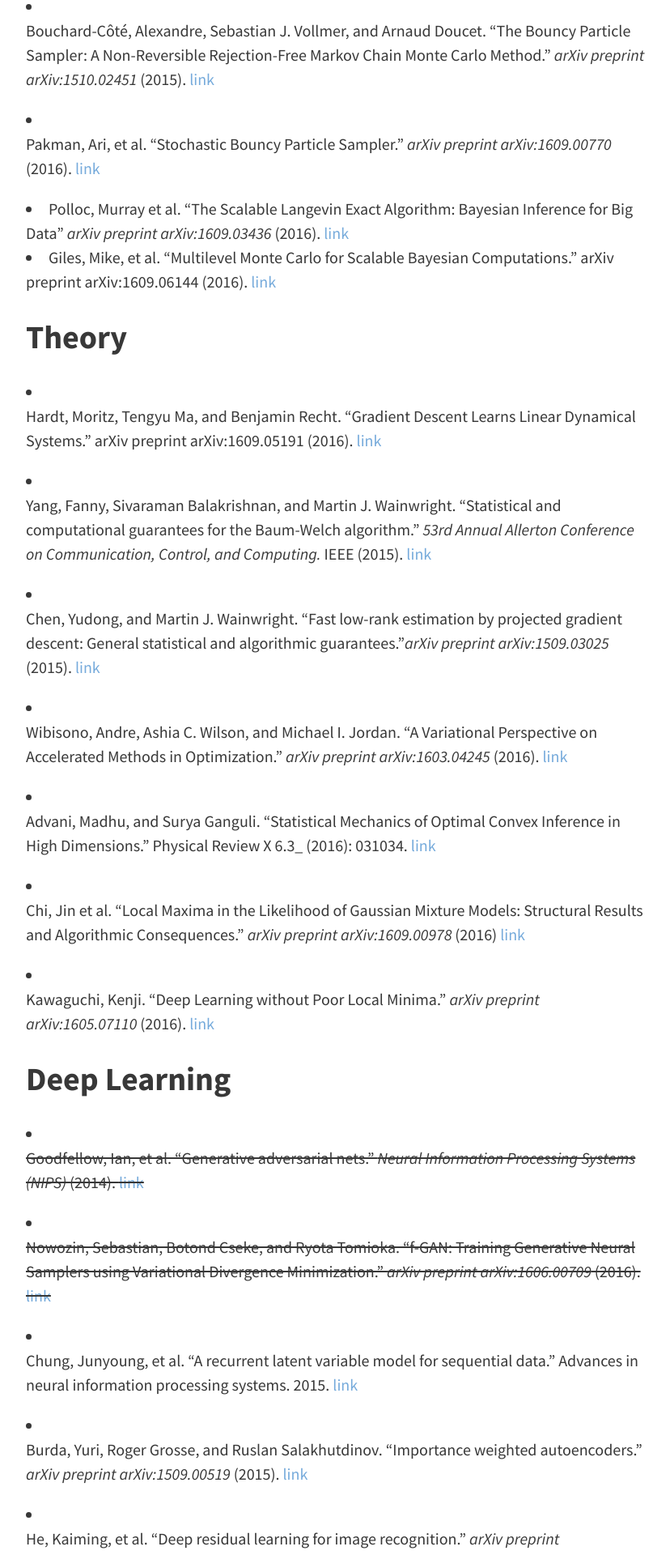
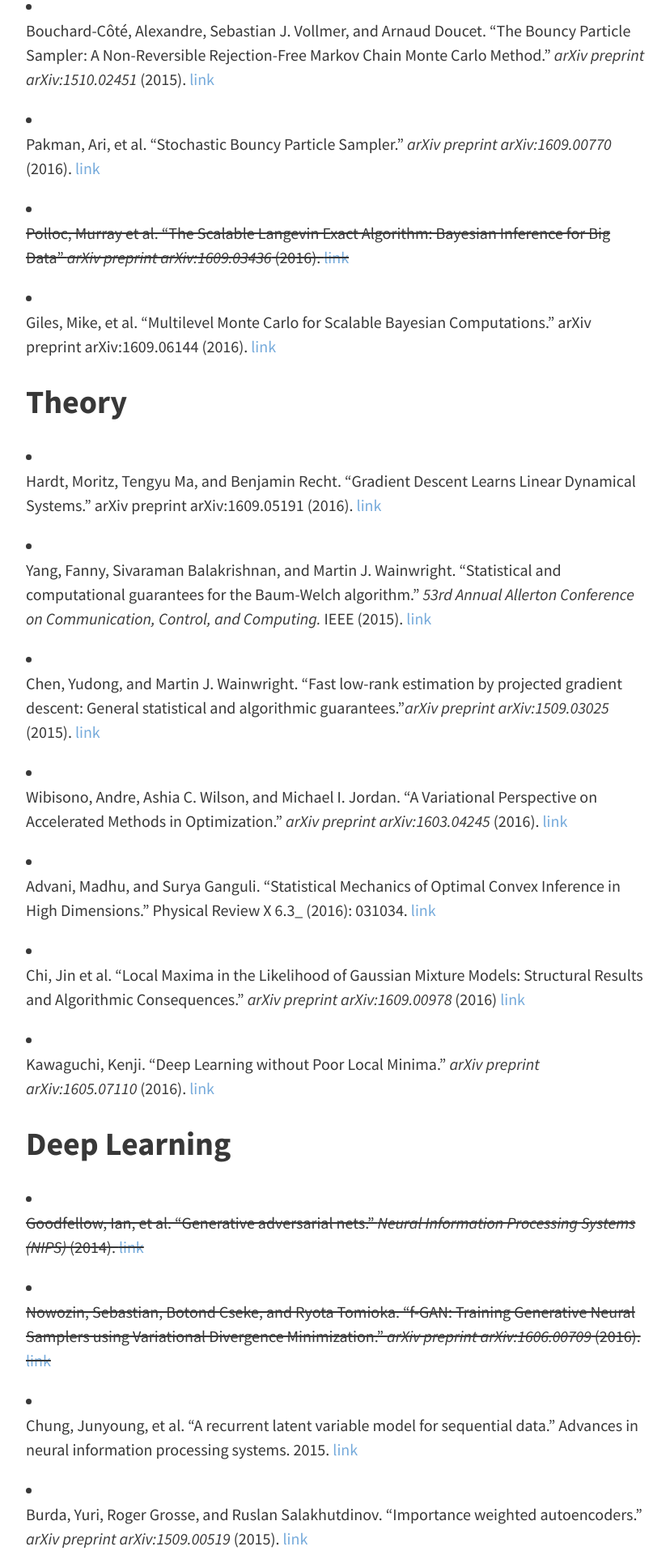
Before and after one commit to casmls/casmls.github.io, a Jekyll site: the page built from papers.md, in a window 1280 px wide. Shown: the part 2232-4152 px from the top of the page at 81% size, without its empty margins (224-1052 px from the left). Built offline with Jekyll 4.4.1, drawn with Linux system fonts in a browser that asks for light colours; nearby versions of some CDN libraries.

Commit message:
updating schedule

```diff
--- a/papers.md
+++ b/papers.md
@@ -43,7 +43,8 @@ This is a list of suggested papers to choose from, loosely organized by topic.
 
 - Pakman, Ari, et al. "Stochastic Bouncy Particle Sampler." _arXiv preprint arXiv:1609.00770_ (2016). [link](http://arxiv.org/abs/1609.00770)
 
-- Polloc, Murray et al. “The Scalable Langevin Exact Algorithm: Bayesian Inference for Big Data” _arXiv preprint arXiv:1609.03436_ (2016). [link](https://arxiv.org/abs/1609.03436)
+- ~~Polloc, Murray et al. “The Scalable Langevin Exact Algorithm: Bayesian Inference for Big Data” _arXiv preprint arXiv:1609.03436_ (2016). [link](https://arxiv.org/abs/1609.03436)~~
+
 - Giles, Mike, et al. "Multilevel Monte Carlo for Scalable Bayesian Computations." arXiv preprint arXiv:1609.06144 (2016). [link](https://arxiv.org/pdf/1609.06144)
 
 ## Theory
```
Also changed, not shown: _meetings/2016-10-20-christian.md (+1 -1 lines), _meetings/2016-11-03-dar.md (+1 -1 lines).
